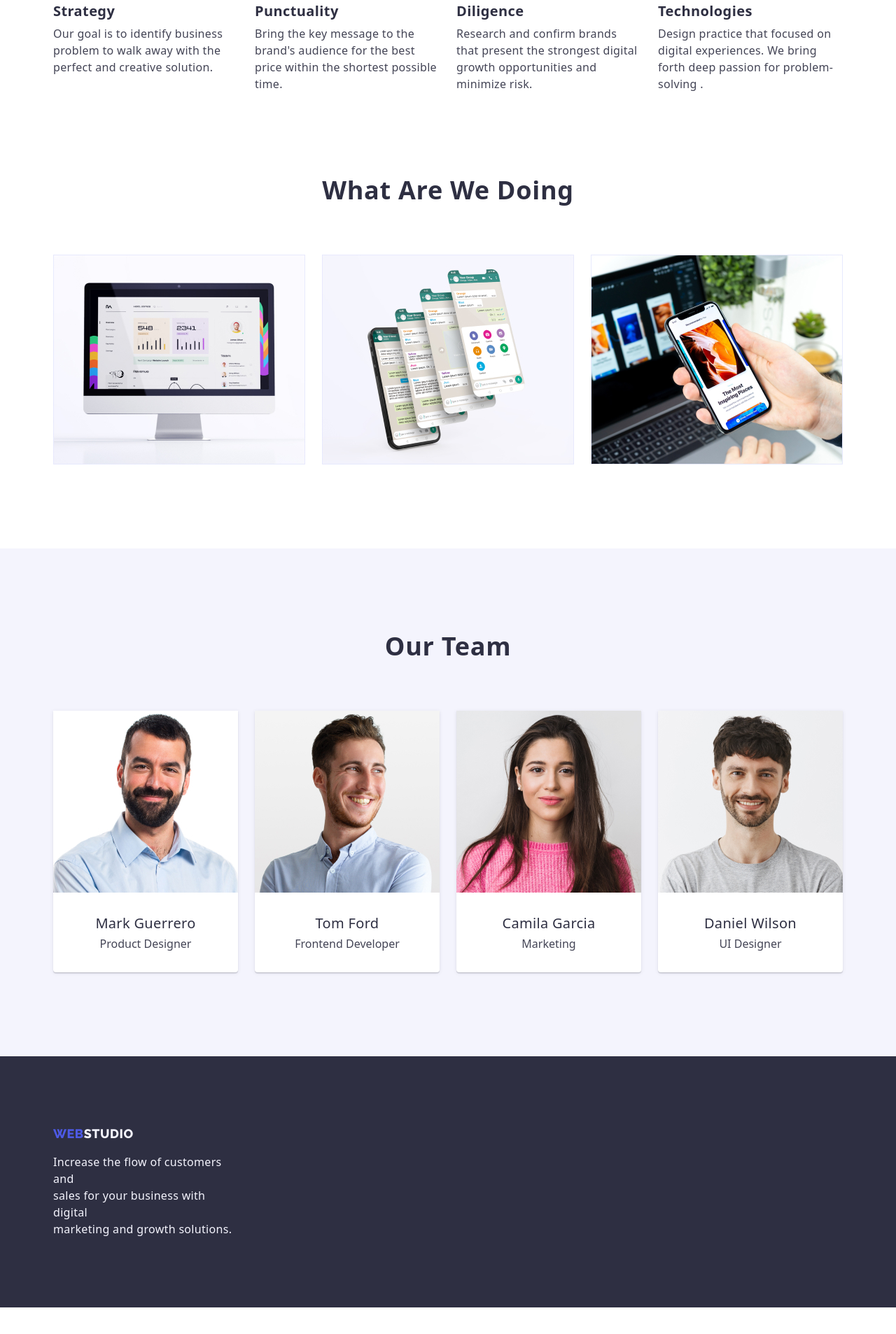
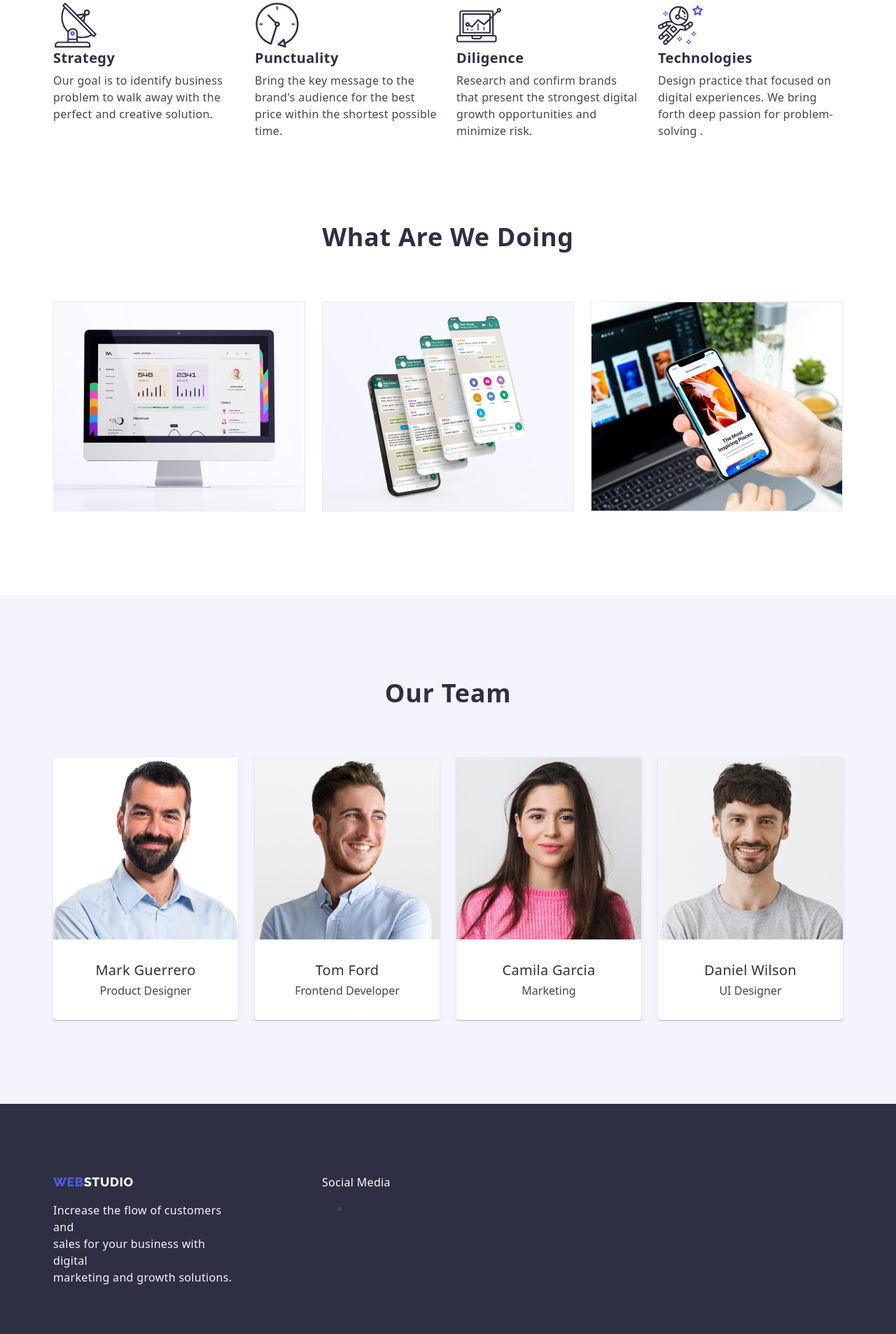
Before and after one commit to corpsecroix/goit-markup-hw-04, a plain HTML site: page index.html in a window 1280 px wide. Shown: the part 789-2696 px from the top of the page at 70% size. Before the commit the page ends 2658 px from the top, so only its background shows below. Drawn offline with nearby package versions, Linux system fonts and the light colour scheme.

Commit message:
added-svg-icon
added svg icon in feature list

```diff
--- a/css/style.css
+++ b/css/style.css
@@ -72,6 +72,7 @@ img {
 .section {
   padding: 120px 0;
 }
+
 .header-container {
   display: flex;
   justify-content: space-between;
@@ -81,6 +82,12 @@ img {
   width: 1158px;
   margin: 0 auto;
   padding: 0 15px;
+}
+
+.footer-container {
+  display: flex;
+  align-items: baseline;
+  gap: 120px;
 }
 
 .nav {
@@ -340,6 +347,14 @@ img {
   margin-top: 18px;
 }
 
+.socmed-text {
+  font-size: 16px;
+  font-weight: 500;
+  line-height: 24px;
+  letter-spacing: 0.32px;
+  color: var(--white);
+}
+
 /* PORTFOLIO */
 
 .menu-link {
--- a/index.html
+++ b/index.html
@@ -73,7 +73,11 @@
           <h2 class="visually-hidden">Features</h2>
           <ul class="list feature-list">
             <li class="feature-item">
-              <div class="icon-container"></div>
+              <div class="icon-container">
+                <svg width="64" height="64">
+                  <use href="./images/icons.svg#antenna"></use>
+                </svg>
+              </div>
               <h3 class="item-title">Strategy</h3>
               <p class="item-text">
                 Our goal is to identify business problem to walk away with the
@@ -81,7 +85,11 @@
               </p>
             </li>
             <li class="feature-item">
-              <div class="icon-container"></div>
+              <div class="icon-container">
+                <svg width="64" height="64">
+                  <use href="./images/icons.svg#clock"></use>
+                </svg>
+              </div>
               <h3 class="item-title">Punctuality</h3>
               <p class="item-text">
                 Bring the key message to the brand's audience for the best price
@@ -89,7 +97,11 @@
               </p>
             </li>
             <li class="feature-item">
-              <div class="icon-container"></div>
+              <div class="icon-container">
+                <svg width="64" height="64">
+                  <use href="./images/icons.svg#diagram"></use>
+                </svg>
+              </div>
               <h3 class="item-title">Diligence</h3>
               <p class="item-text">
                 Research and confirm brands that present the strongest digital
@@ -97,7 +109,11 @@
               </p>
             </li>
             <li class="feature-item">
-              <div class="icon-container"></div>
+              <div class="icon-container">
+                <svg width="64" height="64">
+                  <use href="./images/icons.svg#astronaut"></use>
+                </svg>
+              </div>
               <h3 class="item-title">Technologies</h3>
               <p class="item-text">
                 Design practice that focused on digital experiences. We bring
@@ -150,6 +166,12 @@
               <div class="card-container">
                 <h3 class="item-name">Mark Guerrero</h3>
                 <p class="job-title">Product Designer</p>
+                <ul class="list socmed-list">
+                  <li class="socmed-item"></li>
+                  <li class="socmed-item"></li>
+                  <li class="socmed-item"></li>
+                  <li class="socmed-item"></li>
+                </ul>
               </div>
             </li>
             <li class="card-item">
@@ -190,7 +212,8 @@
       </section>
     </main>
     <footer class="footer">
-      <div class="container">
+      <div class="container footer-container">
+        <div class="logo-footer-container">
           <a class="logo link" href="./index.html"
             >Web<span class="logo-footer">Studio</span></a
           >
@@ -200,6 +223,13 @@
             solutions.
           </p>
         </div>
+        <div class="socmed-container">
+          <p class="socmed-text">Social Media</p>
+          <ul class="list-footer-svg">
+            <li class="footer-svg-item"></li>
+          </ul>
+        </div>
+      </div>
     </footer>
   </body>
 </html>
```
Also changed, not shown: images/icons.svg (added). Lines whose indentation alone changed are shown as unchanged.
